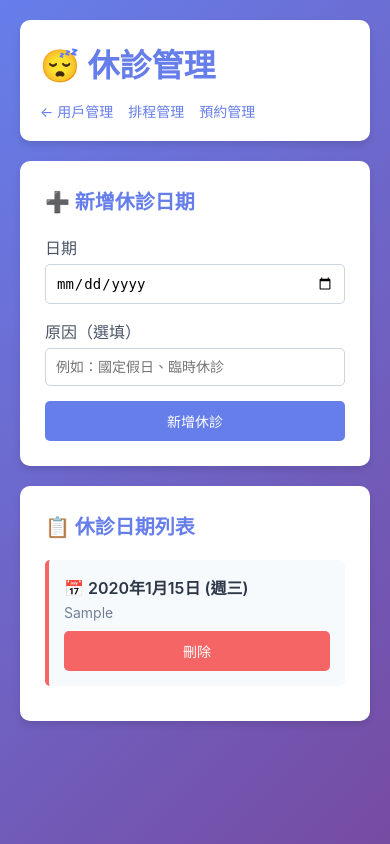
After one commit to azq1231/line-echo-bot, a Flask app: page /closed_days in a window 390 px wide. The commit adds this page. Run offline with Flask 2, Linux system fonts and the light colour scheme; tables that the repository leaves empty hold one stand-in row (values such as "Sample post").

Commit message:
Add ability to manage clinic closed days and navigate appointment weeks
Implement a new route and template for managing closed days, enhance appointment page to include week navigation, update script logic for week offset, and archive old JSON data.

Replit-Commit-Author: Agent
Replit-Commit-Session-Id: bd0795e3-b388-4154-9457-66a168b7d0da
Replit-Commit-Checkpoint-Type: full_checkpoint
Replit-Commit-Screenshot-Url: https://storage.googleapis.com/screenshot-production-us-central1/b6423c8e-09e2-46b1-a48c-7b779d2c0fb7/bd0795e3-b388-4154-9457-66a168b7d0da/Gq1g563

```diff
--- a/main.py
+++ b/main.py
@@ -149,6 +149,10 @@ def schedule():
 @app.route("/appointments")
 def appointments_page():
     return render_template("appointments.html")
+
+@app.route("/closed_days")
+def closed_days_page():
+    return render_template("closed_days.html")
 
 # ============ 用户管理 API ============
 
--- /dev/null
+++ b/templates/closed_days.html
@@ -0,0 +1,346 @@
+<!DOCTYPE html>
+<html lang="zh-TW">
+<head>
+    <meta charset="UTF-8">
+    <meta name="viewport" content="width=device-width, initial-scale=1.0">
+    <title>休診管理</title>
+    <style>
+        * {
+            margin: 0;
+            padding: 0;
+            box-sizing: border-box;
+        }
+
+        body {
+            font-family: -apple-system, BlinkMacSystemFont, "Segoe UI", Roboto, "Helvetica Neue", Arial, sans-serif;
+            background: linear-gradient(135deg, #667eea 0%, #764ba2 100%);
+            min-height: 100vh;
+            padding: 20px;
+        }
+
+        .container {
+            max-width: 1000px;
+            margin: 0 auto;
+        }
+
+        .header {
+            background: white;
+            padding: 20px;
+            border-radius: 10px;
+            margin-bottom: 20px;
+            box-shadow: 0 4px 6px rgba(0,0,0,0.1);
+        }
+
+        .header h1 {
+            color: #667eea;
+            margin-bottom: 15px;
+        }
+
+        .nav-links {
+            display: flex;
+            gap: 15px;
+            margin-top: 10px;
+        }
+
+        .nav-link {
+            color: #667eea;
+            text-decoration: none;
+            font-size: 14px;
+        }
+
+        .nav-link:hover {
+            text-decoration: underline;
+        }
+
+        .card {
+            background: white;
+            padding: 25px;
+            border-radius: 10px;
+            box-shadow: 0 4px 6px rgba(0,0,0,0.1);
+            margin-bottom: 20px;
+        }
+
+        .card h2 {
+            color: #667eea;
+            margin-bottom: 20px;
+            font-size: 20px;
+        }
+
+        .form-group {
+            margin-bottom: 15px;
+        }
+
+        .form-group label {
+            display: block;
+            margin-bottom: 5px;
+            color: #4a5568;
+            font-weight: 500;
+        }
+
+        .form-group input {
+            width: 100%;
+            padding: 10px;
+            border: 1px solid #cbd5e0;
+            border-radius: 5px;
+            font-size: 14px;
+        }
+
+        .form-group input:focus {
+            outline: none;
+            border-color: #667eea;
+        }
+
+        .btn {
+            padding: 10px 20px;
+            border: none;
+            border-radius: 5px;
+            font-size: 14px;
+            cursor: pointer;
+            transition: all 0.3s;
+        }
+
+        .btn-primary {
+            background: #667eea;
+            color: white;
+        }
+
+        .btn-primary:hover {
+            background: #5568d3;
+        }
+
+        .btn-danger {
+            background: #f56565;
+            color: white;
+        }
+
+        .btn-danger:hover {
+            background: #e53e3e;
+        }
+
+        .closed-days-list {
+            margin-top: 20px;
+        }
+
+        .closed-day-item {
+            display: flex;
+            justify-content: space-between;
+            align-items: center;
+            padding: 15px;
+            background: #f7fafc;
+            border-radius: 5px;
+            margin-bottom: 10px;
+            border-left: 4px solid #f56565;
+        }
+
+        .closed-day-info {
+            flex: 1;
+        }
+
+        .closed-day-date {
+            font-weight: 600;
+            color: #2d3748;
+            margin-bottom: 5px;
+        }
+
+        .closed-day-reason {
+            color: #718096;
+            font-size: 14px;
+        }
+
+        .status-message {
+            position: fixed;
+            top: 20px;
+            right: 20px;
+            padding: 15px 20px;
+            background: white;
+            border-radius: 5px;
+            box-shadow: 0 4px 6px rgba(0,0,0,0.2);
+            display: none;
+            z-index: 1000;
+        }
+
+        .status-message.show {
+            display: block;
+            animation: slideIn 0.3s ease-out;
+        }
+
+        @keyframes slideIn {
+            from {
+                transform: translateX(100%);
+                opacity: 0;
+            }
+            to {
+                transform: translateX(0);
+                opacity: 1;
+            }
+        }
+
+        @media (max-width: 768px) {
+            .closed-day-item {
+                flex-direction: column;
+                align-items: flex-start;
+                gap: 10px;
+            }
+
+            .btn {
+                width: 100%;
+            }
+        }
+    </style>
+</head>
+<body>
+    <div class="container">
+        <div class="header">
+            <h1>😴 休診管理</h1>
+            <div class="nav-links">
+                <a href="/" class="nav-link">← 用戶管理</a>
+                <a href="/schedule" class="nav-link">排程管理</a>
+                <a href="/appointments" class="nav-link">預約管理</a>
+            </div>
+        </div>
+
+        <div class="card">
+            <h2>➕ 新增休診日期</h2>
+            <form onsubmit="addClosedDay(event)">
+                <div class="form-group">
+                    <label for="closedDate">日期</label>
+                    <input type="date" id="closedDate" required>
+                </div>
+                <div class="form-group">
+                    <label for="closedReason">原因（選填）</label>
+                    <input type="text" id="closedReason" placeholder="例如：國定假日、臨時休診">
+                </div>
+                <button type="submit" class="btn btn-primary">新增休診</button>
+            </form>
+        </div>
+
+        <div class="card">
+            <h2>📋 休診日期列表</h2>
+            <div id="closedDaysList" class="closed-days-list"></div>
+        </div>
+    </div>
+
+    <div id="statusMessage" class="status-message"></div>
+
+    <script>
+        async function loadClosedDays() {
+            try {
+                const response = await fetch('/get_closed_days');
+                const data = await response.json();
+                const closedDays = data.closed_days || [];
+
+                const listDiv = document.getElementById('closedDaysList');
+
+                if (closedDays.length === 0) {
+                    listDiv.innerHTML = '<p style="color: #718096; text-align: center;">目前沒有休診日期</p>';
+                    return;
+                }
+
+                listDiv.innerHTML = closedDays.map(day => `
+                    <div class="closed-day-item">
+                        <div class="closed-day-info">
+                            <div class="closed-day-date">📅 ${formatDate(day.date)}</div>
+                            <div class="closed-day-reason">${day.reason || '休診'}</div>
+                        </div>
+                        <button class="btn btn-danger" onclick="removeClosedDay('${day.date}')">
+                            刪除
+                        </button>
+                    </div>
+                `).join('');
+            } catch (error) {
+                showStatus('❌ 載入失敗', 'error');
+            }
+        }
+
+        async function addClosedDay(event) {
+            event.preventDefault();
+
+            const date = document.getElementById('closedDate').value;
+            const reason = document.getElementById('closedReason').value || '休診';
+
+            if (!date) {
+                showStatus('❌ 請選擇日期', 'error');
+                return;
+            }
+
+            try {
+                const response = await fetch('/set_closed_day', {
+                    method: 'POST',
+                    headers: { 'Content-Type': 'application/json' },
+                    body: JSON.stringify({ date, reason })
+                });
+
+                if (!response.ok) {
+                    const error = await response.json();
+                    showStatus(`❌ ${error.message}`, 'error');
+                    return;
+                }
+
+                const result = await response.json();
+                showStatus(result.message);
+
+                // 清空表單
+                document.getElementById('closedDate').value = '';
+                document.getElementById('closedReason').value = '';
+
+                // 重新載入列表
+                loadClosedDays();
+            } catch (error) {
+                showStatus('❌ 新增失敗', 'error');
+            }
+        }
+
+        async function removeClosedDay(date) {
+            if (!confirm(`確定要刪除 ${formatDate(date)} 的休診設定嗎？`)) {
+                return;
+            }
+
+            try {
+                const response = await fetch('/remove_closed_day', {
+                    method: 'POST',
+                    headers: { 'Content-Type': 'application/json' },
+                    body: JSON.stringify({ date })
+                });
+
+                if (!response.ok) {
+                    const error = await response.json();
+                    showStatus(`❌ ${error.message}`, 'error');
+                    return;
+                }
+
+                showStatus('✅ 已移除休診設定');
+                loadClosedDays();
+            } catch (error) {
+                showStatus('❌ 刪除失敗', 'error');
+            }
+        }
+
+        function formatDate(dateStr) {
+            const date = new Date(dateStr + 'T00:00:00');
+            const year = date.getFullYear();
+            const month = date.getMonth() + 1;
+            const day = date.getDate();
+            const weekdays = ['週日', '週一', '週二', '週三', '週四', '週五', '週六'];
+            const weekday = weekdays[date.getDay()];
+
+            return `${year}年${month}月${day}日 (${weekday})`;
+        }
+
+        function showStatus(message, type = 'success') {
+            const statusDiv = document.getElementById('statusMessage');
+            statusDiv.textContent = message;
+            statusDiv.className = 'status-message show';
+
+            setTimeout(() => {
+                statusDiv.className = 'status-message';
+            }, 3000);
+        }
+
+        // 設定最小日期為今天
+        document.getElementById('closedDate').min = new Date().toISOString().split('T')[0];
+
+        // 載入休診日期列表
+        loadClosedDays();
+    </script>
+</body>
+</html>
```
Also changed, not shown: json_backup/schedules.json (added, +34 -0 lines), replit.md (+23 -5 lines), templates/appointments.html (+33 -2 lines), json_backup/appointments.json (renamed from appointments.json), json_backup/users.json (renamed from users.json), 1 other file.
